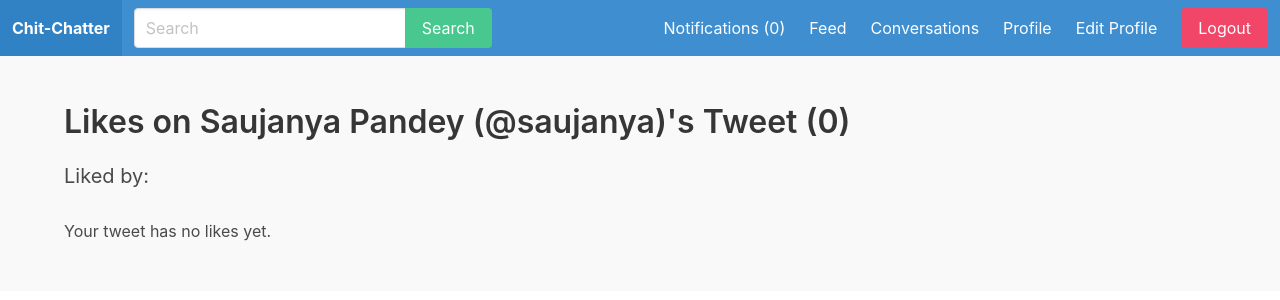
After one commit to Saujanya0910/twitter-clone, a Django app: page /tweet/likes/12/ in a window 1280 px wide. The commit adds this page. Shown: the top 300 px of the page. Run offline with Django 3.2, Linux system fonts and the light colour scheme; a user stored in the database is signed in; data comes from the database, SQL or seed files in the repository; parts of the project's set-up code (start-up, migrations or seed data) failed here and were passed over.

Commit message:
added func to show who liked a tweet

```diff
--- a/apps/core/templates/core/base.html
+++ b/apps/core/templates/core/base.html
@@ -115,8 +115,6 @@
   <script src="{% static 'js/script.js' %}"></script>
     <!-- import vue.js -->
   <script src="https://cdn.jsdelivr.net/npm/vue@2.6.14"></script>
-    <!-- import vuetify -->
-  <!-- <script src="https://cdn.jsdelivr.net/npm/vuetify@2.x/dist/vuetify.js"></script> -->
   {% block script %}
     <!-- script block content -->
   {% endblock %}
--- a/apps/feed/models.py
+++ b/apps/feed/models.py
@@ -4,7 +4,6 @@ from django.contrib.auth.models import User
 # Create your models here.
 class Tweet(models.Model):
   body = models.CharField(max_length=255)
-
   created_by = models.ForeignKey(User, on_delete=models.CASCADE, related_name='tweets')
   created_at = models.DateTimeField(auto_now_add=True)
 
--- a/apps/feed/templates/feed/feed.html
+++ b/apps/feed/templates/feed/feed.html
@@ -115,7 +115,6 @@
 	{% endblock %}
 
 	{% block script %}
-	<!-- <script type="text/css" src="https://cdn.jsdelivr.net/npm/@mdi/font@5.9.55/css/materialdesignicons.min.css"></script> -->
 	<script>
 		new Vue({
 			el: '#feedapp',
--- /dev/null
+++ b/apps/feed/templates/feed/tweet_likes.html
@@ -0,0 +1,66 @@
+{% extends 'core/base.html' %}
+
+{% load humanize %}
+
+  {% block content %}
+    <div class="container">
+      <div class="columns">
+        <div class="column is-12">
+          <h1 class="title">
+            Likes on {{ author.first_name }} {{ author.last_name }} (@{{ author.username }})'s Tweet ({{ likes.count }})
+          </h1>
+        </div>
+      </div>
+
+      <div class="columns">
+        <div class="column is-8">
+          <h2 class="subtitle">
+            Liked by:
+          </h2>
+          <div class="wrapper-tweets">
+            {% for like in likes %}
+              <div class="tweet">
+                <article class="media">
+                  <figure class="media-left">
+                    <p class="image is-64x64">
+                      <img src="{{ like.created_by.user_profile.avatar.url }}" style="border-radius: 50%;">
+                    </p>
+                  </figure>
+
+                  <div class="media-content">
+                    <div class="content">
+                      <p>
+                        <strong>
+                          <!-- click to visit profile -->
+                          <a href="{% url 'user_profile' like.created_by.username %}">
+                            {{ like.created_by.first_name }} {{ like.created_by.last_name }} @{{ like.created_by.username }}
+                          </a>
+                        </strong>
+
+                        <br>
+                        Followers: {{ like.created_by.user_profile.followed_by.count }}
+                        <br>
+                        Followings: {{ like.created_by.user_profile.follows.count }}
+                      </p>
+                    </div>
+                  </div>
+                </article>
+              </div>
+            {% empty %}
+            <!-- if no records found -->
+              {% if request.user == author %}
+              <!-- if viewing current user's followers -->
+                <p>
+                  Your tweet has no likes yet.
+                </p>
+              {% else %}
+                <p>
+                  This tweet has no likes!
+                </p>
+              {% endif %}
+            {% endfor %}
+          </div>
+        </div>
+      </div>
+    </div>
+  {% endblock %}
--- a/apps/user_profile/templates/user_profile/edit_profile.html
+++ b/apps/user_profile/templates/user_profile/edit_profile.html
@@ -92,7 +92,7 @@
             </div>
           </form>
         </div>
-        <div class="column is-12">
+        <!-- <div class="column is-12">
           <div class="fieldWrapper">
             <div class="field">
               <p class="control">
@@ -104,7 +104,7 @@
               </p>
             </div>
           </div>
-        </div>
+        </div> -->
       </div>
     </div>
   {% endblock %}
--- a/apps/user_profile/views.py
+++ b/apps/user_profile/views.py
@@ -4,6 +4,8 @@ from django.contrib.auth.decorators import login_required
 
 from .forms import *
 from apps.notification.utilities import create_notification
+
+from apps.feed.models import Like, Tweet
 
 # Create your views here.
 def user_profile(request, username):
@@ -100,3 +102,12 @@ def followings(request, username):
   user = get_object_or_404(User, username=username)
 
   return render(request, 'user_profile/following.html', {'user': user})
+
+
+
+@login_required
+def tweet_likes(request, tweet_id):
+  tweet = get_object_or_404(Tweet, id=tweet_id)
+  all_likes = Like.objects.filter(tweet=tweet)
+
+  return render(request, 'feed/tweet_likes.html', { 'likes': all_likes, 'author': tweet.created_by })
--- a/twitter_clone/urls.py
+++ b/twitter_clone/urls.py
@@ -20,18 +20,18 @@ from django.conf import settings
 from django.conf.urls.static import static
 
 # views
-from apps.core.views import *
-from apps.feed.views import *
-from apps.user_profile.views import *
-from apps.conversation.views import *
-from apps.notification.views import *
+from apps.core.views import frontpage, signup
+from apps.feed.views import feed, search
+from apps.user_profile.views import user_profile, edit_profile, follow_user, unfollow_user, followers, followings, tweet_likes
+from apps.conversation.views import conversation, conversations
+from apps.notification.views import notifications
 
 # forms
 from apps.user_profile.forms import UserLoginForm
 
 # api endpoints
-from apps.feed.api import *
-from apps.conversation.api import *
+from apps.feed.api import api_add_tweet, api_add_like, api_delete_like
+from apps.conversation.api import api_send_message
 
 
 urlpatterns = [
@@ -47,6 +47,8 @@ urlpatterns = [
     path('', frontpage, name='frontpage'),
     path('feed/', feed, name='feed'),
     path('search/', search, name='search'),
+
+    path('tweet/likes/<int:tweet_id>/', tweet_likes, name='tweet_likes'),
 
     path('profile/edit/', edit_profile, name='edit_profile'),
     path('profile/<str:username>/', user_profile, name='user_profile'),
```
Also changed, not shown: apps/user_profile/templates/user_profile/user_profile.html (+11 -2 lines).
